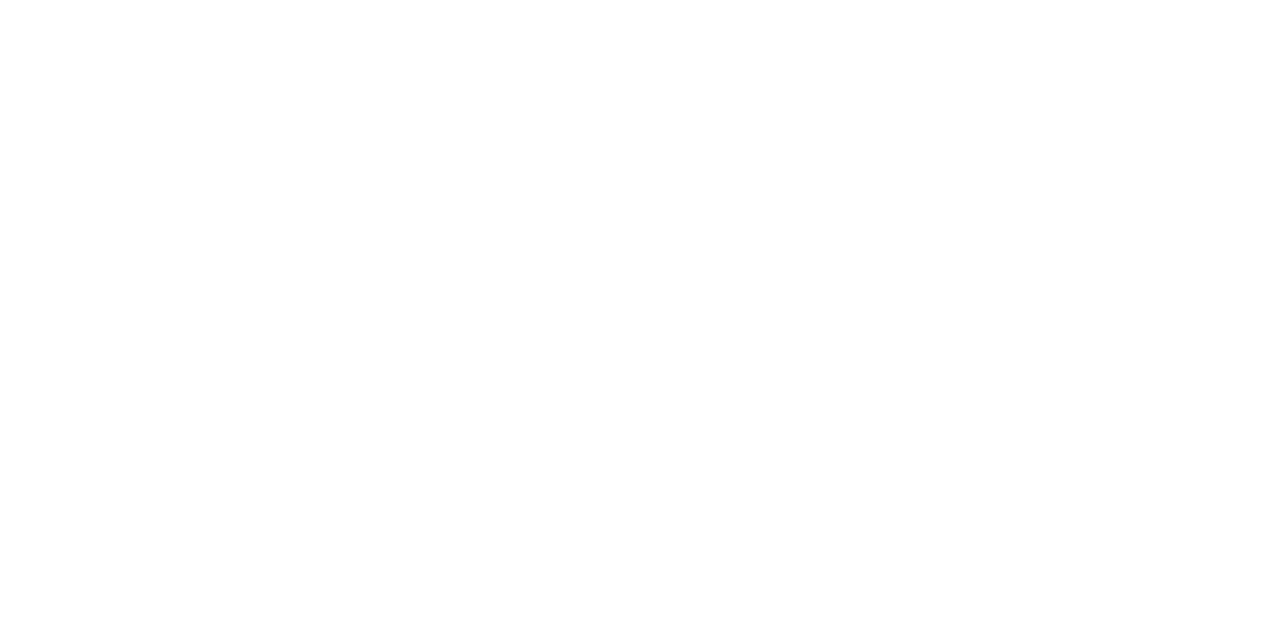
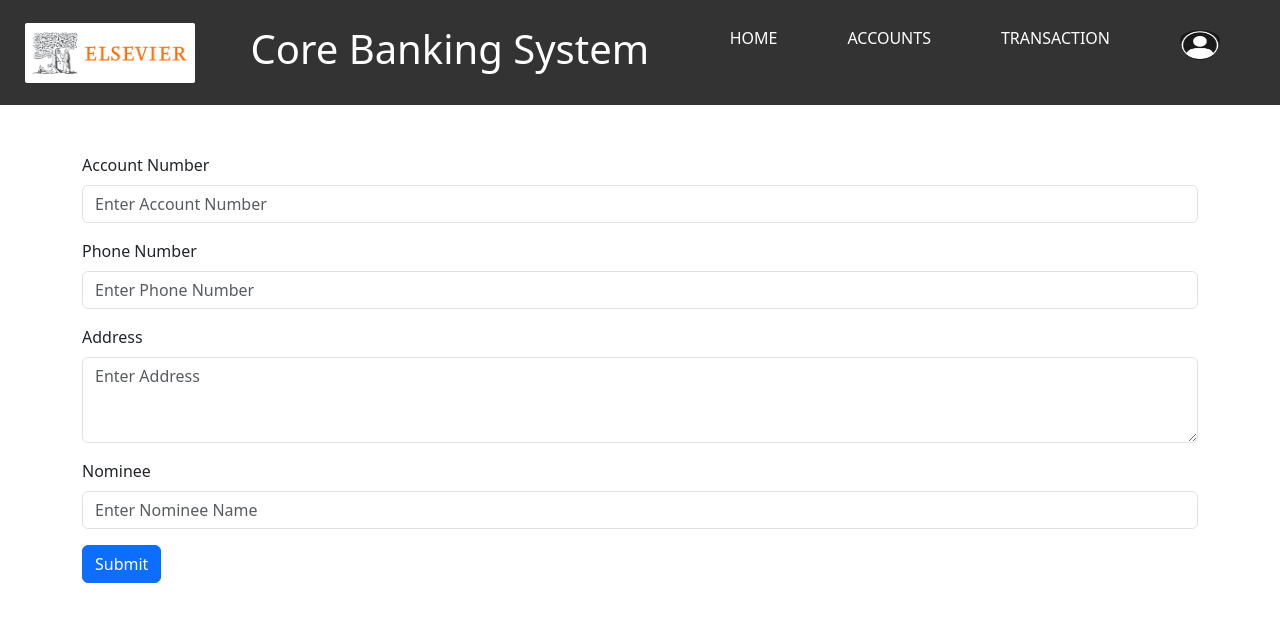
Before and after one commit to ShreyaBayari-elsevier/CBS, a React (Create React App) app in the folder frontend/: page /accountsedit in a window 1280 px wide. Before the commit this address had no page. Shown: the top 622 px of the page. Built offline with nearby package versions, Linux system fonts and the light colour scheme.

Commit message:
adding editdetails feature

```diff
--- a/frontend/src/App.js
+++ b/frontend/src/App.js
@@ -1,12 +1,12 @@
+import React from 'react';
+import { BrowserRouter as Router, Route, Routes } from 'react-router-dom';
 import './App.css';
-import React from 'react';
-import { BrowserRouter as Router, Route,Routes } from 'react-router-dom';
+import AccountDetails from './components/Accounts/accountDetails'; // Import AccountDetails component
+import AccountDetailsEdit from './components/Accounts/accountDetailsEdit'; // Import Edit Account Details component
+import Login from './components/Login/Login'; // Import Login component
 import NavBar from './components/NavBar/NavBar'; // Import Navbar component
+import SignUp from './components/SignUp/SignUp'; // Import SignUp component
 import Main from './pages/Main';
-import Login from './components/Login/Login'; // Import Login component
-import SignUp from './components/SignUp/SignUp'; // Import SignUp component
-import AccountDetails from './components/Accounts/accountDetails'; // Import AccountDetails component
-// import AccountDetailsEdit from './components/accountDetailsEdit'; // Import Edit Account Details component
 // import TransactionComponent from './components/Transaction/TransactionComponent'; // Import Transaction component
 
 
@@ -20,7 +20,7 @@
           <Route path="login" element={<div> <Login /> </div>} />
           <Route path="signup" element={<div> <SignUp /> </div>} />
           <Route path="accounts" element={<div> <NavBar/><AccountDetails /> </div>} />
-          {/* <Route path="accountsedit" element={<div> <NavBar/><AccountDetailsEdit /> </div>} /> */}
+          <Route path="accountsedit" element={<div> <NavBar/><AccountDetailsEdit /> </div>} />
           {/* <Route path="transactions" element={<div> <NavBar/> <TransactionComponent /> </div>} /> */}
         </Routes>
       </div>
--- /dev/null
+++ b/frontend/src/components/Accounts/accountDetailsEdit.jsx
@@ -0,0 +1,89 @@
+import axios from "axios";
+import { useState } from "react";
+function AccountDetailsEdit() {
+  const [acc_id,setAcc_id]=useState('');
+  const [phonum,setPhonum]=useState('');
+  const [address,setAddress]=useState('');
+  const [nominee,setNominee]=useState('');
+
+  async function update1(event)
+  {
+    event.preventDefault();
+    try
+    {
+      // axios( URL , RequestBody, Config);
+      // axios( URL , { id:1, name:" asdas ",}, { params:{ <requestparam_name>: value} } );
+      await axios.put("http://localhost:8090/api/update" ,
+      {
+        phonum:phonum,
+        address:address,
+        nominee:nominee
+      },
+      {
+        params: {id:acc_id}
+      });
+      alert("Record updated");
+      setAcc_id("");
+      setPhonum("");
+      setAddress("");
+      setNominee("");
+    }
+    catch(err)
+    {
+      alert("Updation failed");
+    }
+  }
+
+  return (
+    <div class="container mt-5">
+      <form>
+        <div class="mb-3">
+          <label for="acc_id" class="form-label">Account Number</label>
+          <input type="text" class="form-control" id="acc_id" placeholder="Enter Account Number" required
+          value={acc_id}
+          onChange={(event)=>
+          {
+            setAcc_id(event.target.value);
+          }}
+          />
+        </div>
+        <div class="role">
+          <div class="mb-3">
+            <label for="phonum" class="form-label">Phone Number</label>
+            <input type="text" class="form-control" id="phonum" placeholder="Enter Phone Number" required
+            value={phonum}
+            onChange={(event)=>
+            {
+              setPhonum(event.target.value);
+            }}
+            />
+          </div>
+          <div class="mb-3">
+            <label for="address" class="form-label">Address</label>
+            <textarea class="form-control" id="address" rows="3" placeholder="Enter Address" required
+            value={address}
+            onChange={(event)=>
+            {
+              setAddress(event.target.value);
+            }}
+            />
+          </div>
+          <div class="mb-3">
+            <label for="nominee" class="form-label">Nominee</label>
+            <input type="text" class="form-control" id="nominee" placeholder="Enter Nominee Name"  required
+            value={nominee}
+            onChange={(event)=>
+            {
+              setNominee(event.target.value);
+            }}
+            />
+          </div>
+        </div>
+        <button type="submit" class="btn btn-primary" onClick={update1}>Submit</button>
+
+      </form>
+    </div>
+  );
+}
+
+export default AccountDetailsEdit;
```
